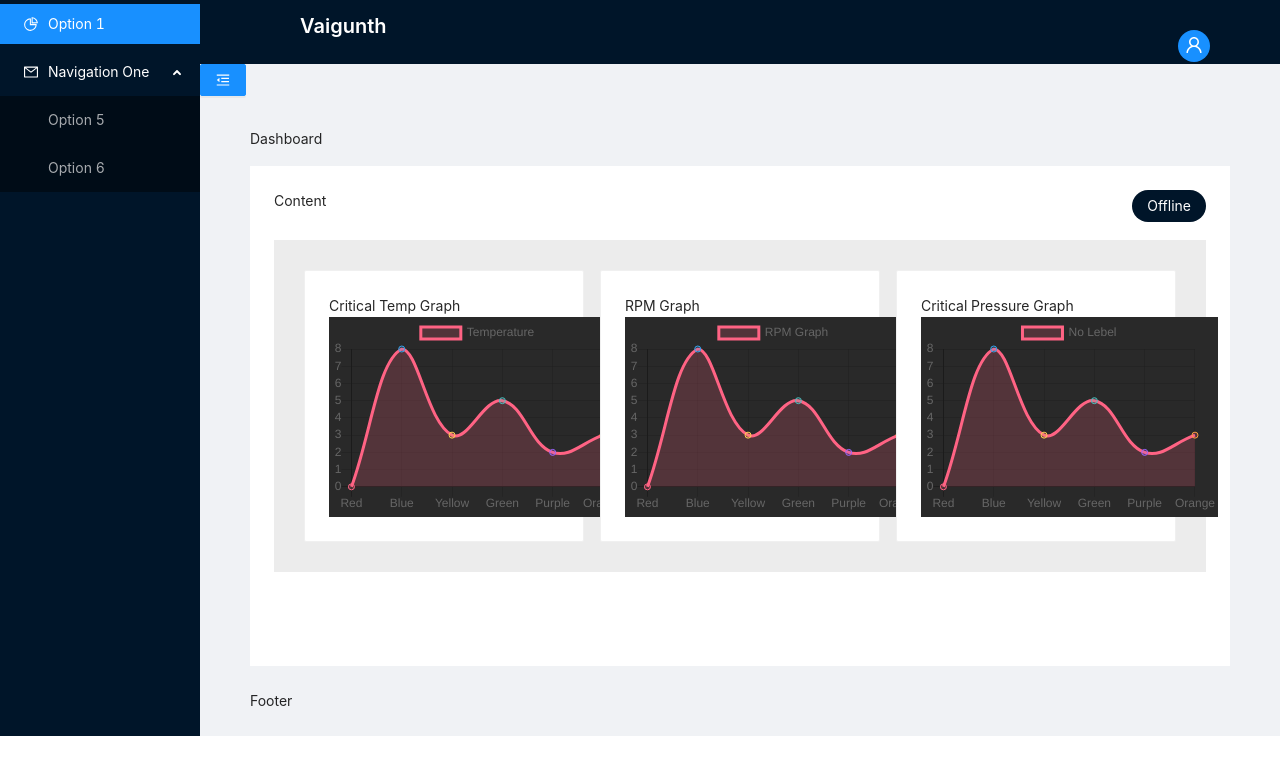
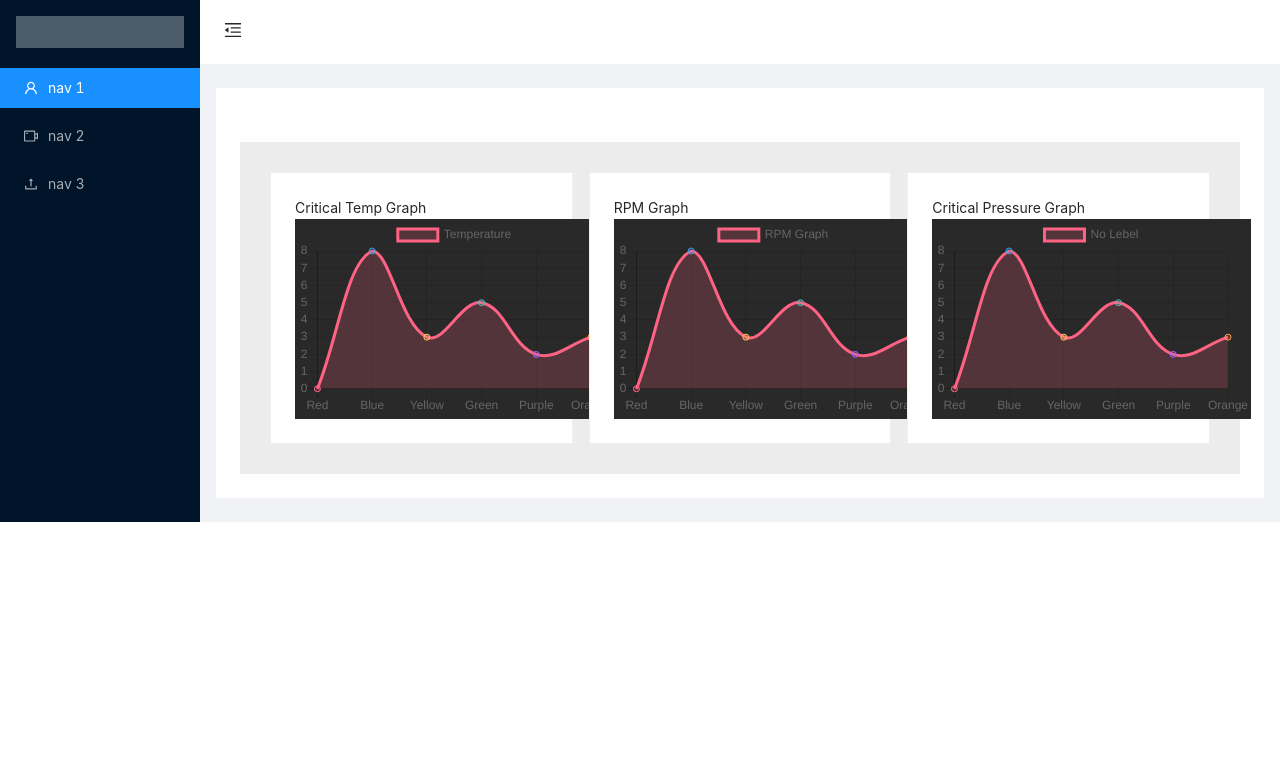
Before and after one commit to Vibin-P/React-Test-Project, a React (Create React App) app: page / in a window 1280 px wide. Shown: the top 774 px of the page. Built offline with nearby package versions, Linux system fonts and the light colour scheme.

Commit message:
adds new PageElement

```diff
--- /dev/null
+++ b/src/PageElement.jsx
@@ -0,0 +1,66 @@
+import React, { Component } from 'react';
+import { Layout, Menu } from 'antd';
+import 'antd/dist/antd.css';
+import {
+    MenuUnfoldOutlined,
+    MenuFoldOutlined,
+    UserOutlined,
+    VideoCameraOutlined,
+    UploadOutlined,
+  } from '@ant-design/icons';
+import ChartContainer from './scenes/components/ChartContainer';
+import CardContainer from './scenes/components/CardContainer';
+
+const { Header, Sider, Content } = Layout;
+
+class PageElement extends Component {
+    state = {
+        collapsed: false,
+      };
+
+      toggle = () => {
+        this.setState({
+          collapsed: !this.state.collapsed,
+        });
+      };
+
+    render() {
+        return(
+            <Layout>
+            <Sider trigger={null} collapsible collapsed={this.state.collapsed}>
+              <div className="logo" />
+              <Menu theme="dark" mode="inline" defaultSelectedKeys={['1']}>
+                <Menu.Item key="1" icon={<UserOutlined />}>
+                  nav 1
+                </Menu.Item>
+                <Menu.Item key="2" icon={<VideoCameraOutlined />}>
+                  nav 2
+                </Menu.Item>
+                <Menu.Item key="3" icon={<UploadOutlined />}>
+                  nav 3
+                </Menu.Item>
+              </Menu>
+            </Sider>
+            <Layout className="site-layout">
+              <Header className="site-layout-background" style={{ padding: 0 }}>
+                {React.createElement(this.state.collapsed ? MenuUnfoldOutlined : MenuFoldOutlined, {
+                  className: 'trigger',
+                  onClick: this.toggle,
+                })}
+              </Header>
+              <Content
+                className="site-layout-background"
+                style={{
+                  margin: '24px 16px',
+                  padding: 24,
+                  minHeight: 280,
+                }}
+              >
+                <CardContainer />
+              </Content>
+            </Layout>
+          </Layout>
+        )
+    }
+}
+export default PageElement;
--- a/src/index.js
+++ b/src/index.js
@@ -4,10 +4,11 @@ import './index.css';
 import App from './App';
 import reportWebVitals from './reportWebVitals';
 import ChartContainer from './scenes/components/ChartContainer';
+import PageElement from './PageElement';
 
 ReactDOM.render(
   <React.StrictMode>
-    <App />
+    <PageElement />
   </React.StrictMode>,
   document.getElementById('root')
 );
--- a/src/public/styles/style.css
+++ b/src/public/styles/style.css
@@ -21,3 +21,25 @@
     margin-right: 2%;
     background-color: #1890ff;
 }
+
+.trigger {
+  font-size: 18px;
+  line-height: 64px;
+  padding: 0 24px;
+  cursor: pointer;
+  transition: color 0.3s;
+}
+
+.trigger:hover {
+  color: #1890ff;
+}
+
+.logo {
+  height: 32px;
+  background: rgba(255, 255, 255, 0.3);
+  margin: 16px;
+}
+
+.site-layout .site-layout-background {
+  background: #fff;
+}
```
Also changed, not shown: src/App.js (+5 -6 lines), 1 other file (tests, documents, lock files or other folders).
